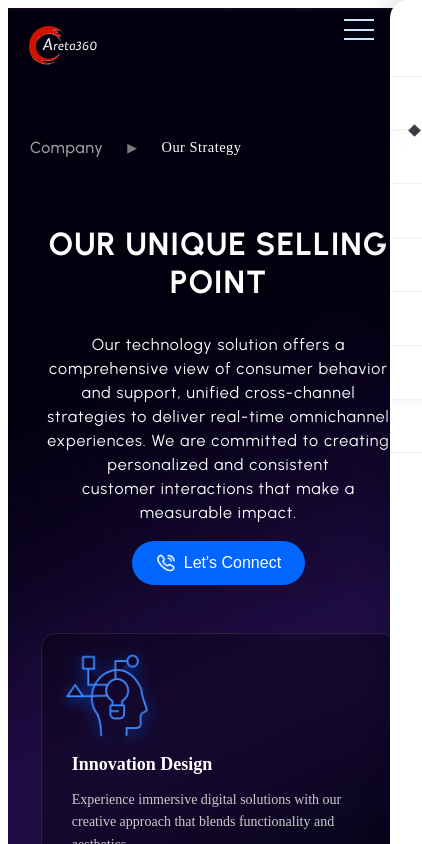
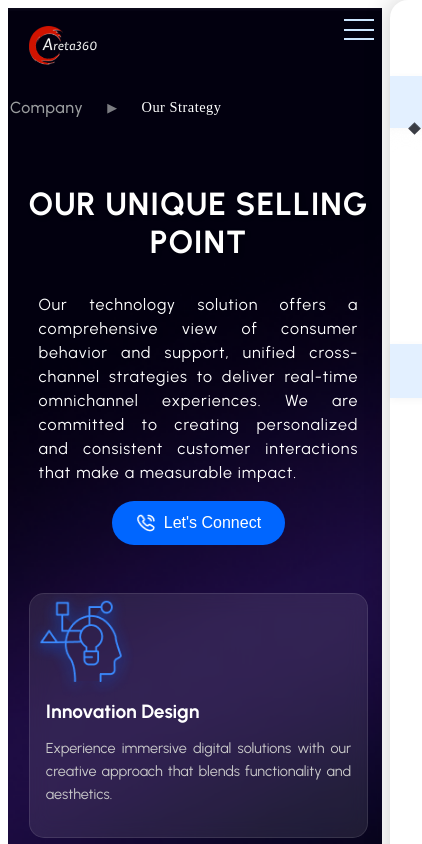
Before and after one commit to ManivelCM/Areta360-website, a React (Create React App) app: page /company/strategy in a window 390 px wide. Shown: the top 844 px of the page, 422 px wide, since content can reach past the window. Built offline with nearby package versions, Linux system fonts and the light colour scheme.

Commit message:
Mobile and UI improvements: consistent card spacing, justified text, and responsive fixes across AboutUs, Blog, HomeScreen, Services, Strategy, and Header components.

```diff
--- a/src/components/css/AboutUs.css
+++ b/src/components/css/AboutUs.css
@@ -165,6 +165,38 @@
     font-size: 14px;
     line-height: 1.6;
   }
+
+  .about-container {
+    overflow: visible !important;
+  }
+  .who-we-are-section,
+  .aboutus-box-text {
+    height: auto !important;
+    overflow: visible !important;
+  }
+}
+
+@media (max-width: 480px) {
+  .aboutus-box-text {
+    margin-left: 0 !important;
+    padding: 0 6px;
+    font-size: 12px;
+  }
+  .who-we-are-section {
+    padding: 1rem;
+
+  }
+  .description-text p {
+    font-size: 12px;
+    line-height: 1.5;
+  }
+  .title-text {
+    font-size: 1.2rem;
+  }
+  .about-container {
+    padding-top: 30px;
+  }
+
 }
 
 @keyframes fadeIn {
--- a/src/components/css/Blog.css
+++ b/src/components/css/Blog.css
@@ -789,3 +789,11 @@
   color: #0056b3;
   background: none;
 }
+
+@media (max-width: 600px) {
+  .blog-card {
+    margin: 0 6px 14px 0px;
+    width: calc(100% - 16px);
+    box-sizing: border-box;
+  }
+}
--- a/src/components/css/HomeScreen.css
+++ b/src/components/css/HomeScreen.css
@@ -282,6 +282,9 @@ h1 {
   justify-content: space-between;
   border-radius: 20px;
   height: 100%;
+  background: transparent !important;
+  box-shadow: none !important;
+  border: 1px solid #181c24;
 }
 
 .box-content h2 {
--- a/src/components/css/Services.css
+++ b/src/components/css/Services.css
@@ -140,11 +140,10 @@
 
 .services-card p {
   font-family: 'Urbanist';
-
   font-size: 14px;
   color: #ccc;
   line-height: 1.6;
-
+  text-align: justify;
 }
 
 .services-card:nth-child(1) { animation-delay: 0.2s; }
@@ -220,6 +219,14 @@
   }
 }
 
+@media (max-width: 600px) {
+  .services-card {
+    margin: 0 8px 18px 8px;
+    width: calc(100% - 16px);
+    box-sizing: border-box;
+  }
+}
+
 @keyframes fadeIn {
   from { opacity: 0; }
   to { opacity: 1; }
--- a/src/components/css/Strategy.css
+++ b/src/components/css/Strategy.css
@@ -200,3 +200,47 @@
     grid-template-columns: 1fr;
   }
 }
+
+@media (max-width: 600px) {
+  .usp-container {
+    padding: 0;
+    margin: 0;
+  }
+  .usp-grid {
+    grid-template-columns: 1fr;
+    gap: 1.5rem;
+    margin: 0;
+    padding: 0;
+  }
+  .usp-card {
+    margin: 0 8px 18px 8px;
+    width: calc(100% - 16px);
+    box-sizing: border-box;
+    padding: 1rem;
+    background: rgb(236 229 229 / 10%);
+    border: 1px solid rgba(255, 255, 255, 0.1);
+    border-radius: 15px;
+    min-height: 100px;
+    transition: transform 0.3s ease;
+    animation: slideInFromRight 0.8s ease-out forwards;
+  }
+  .usp-card-title {
+    font-size: 1.2rem;
+    font-weight: bold;
+    margin-bottom: 10px;
+    color: #fff;
+    font-family: 'Urbanist';
+  }
+  .usp-card-desc {
+    font-family: 'Urbanist';
+    font-size: 0.9rem;
+    color: #ccc;
+    line-height: 1.6;
+    text-align: justify;
+  }
+  .usp-subtitle {
+    text-align: justify !important;
+    width: 90%;
+    margin: 0 auto;
+  }
+}
--- a/src/components/header/Header.css
+++ b/src/components/header/Header.css
@@ -274,14 +274,14 @@
     padding: 0;
   }
 
-  .nav-menu a {
+  .nav-menu li > a, .nav-menu li > span {
     display: flex;
     align-items: center;
     width: 100%;
     padding: 1rem 2rem;
-    color: #222;
+    color: #222 !important;
     font-size: 1.08rem;
-    font-weight: 600;
+    font-weight: 500;
     border: none;
     background: none;
     text-align: left;
@@ -290,14 +290,15 @@
     position: relative;
   }
 
-  .nav-menu a:hover,
-  .nav-menu a:active {
+  .nav-menu li > a.active-link, .nav-menu li > span.active-link {
+    color: #1976d2 !important;
+    background: #e3f0ff !important;
+    font-weight: 700;
+  }
+
+  .nav-menu li > a:hover, .nav-menu li > span:hover {
     background: #f2f6fa;
     color: #007bff;
-  }
-
-  .nav-menu li:not(:last-child) a {
-    border-bottom: 1px solid #f2f2f2;
   }
 
   .dropdown-menu {
@@ -315,9 +316,16 @@
   .dropdown-menu a {
     padding-left: 2.8rem;
     font-size: 1rem;
-    color: #555;
+    color: #222 !important;
+    background: none !important;
     font-weight: 500;
-    background: none;
+  }
+
+  .dropdown-menu a.active-link,
+  .dropdown-menu .active-link {
+    color: #1976d2 !important;
+    background: #e3f0ff !important;
+    font-weight: 700;
   }
 
   .dropdown-menu a:after {
@@ -357,6 +365,11 @@
     padding: 0;
     line-height: 1;
   }
+
+  .active-link {
+    color: #007bff !important;
+    background: #eaf4ff !important;
+  }
 }
 
 @media (max-width: 480px) {
--- a/src/components/js/Strategy.js
+++ b/src/components/js/Strategy.js
@@ -71,8 +71,8 @@ const Strategy = () => {
       <div className="page-content">
         <h1 className="page-title">Our Unique Selling Point</h1>
         <p className="usp-subtitle">
-          Our technology solution offers a comprehensive view of consumer behavior and support, unified cross-channel<br/>
-          strategies to deliver real-time omnichannel experiences. We are committed to creating personalized and consistent<br/>
+          Our technology solution offers a comprehensive view of consumer behavior and support, unified cross-channel
+          strategies to deliver real-time omnichannel experiences. We are committed to creating personalized and consistent
           customer interactions that make a measurable impact.
         </p>
 
```
